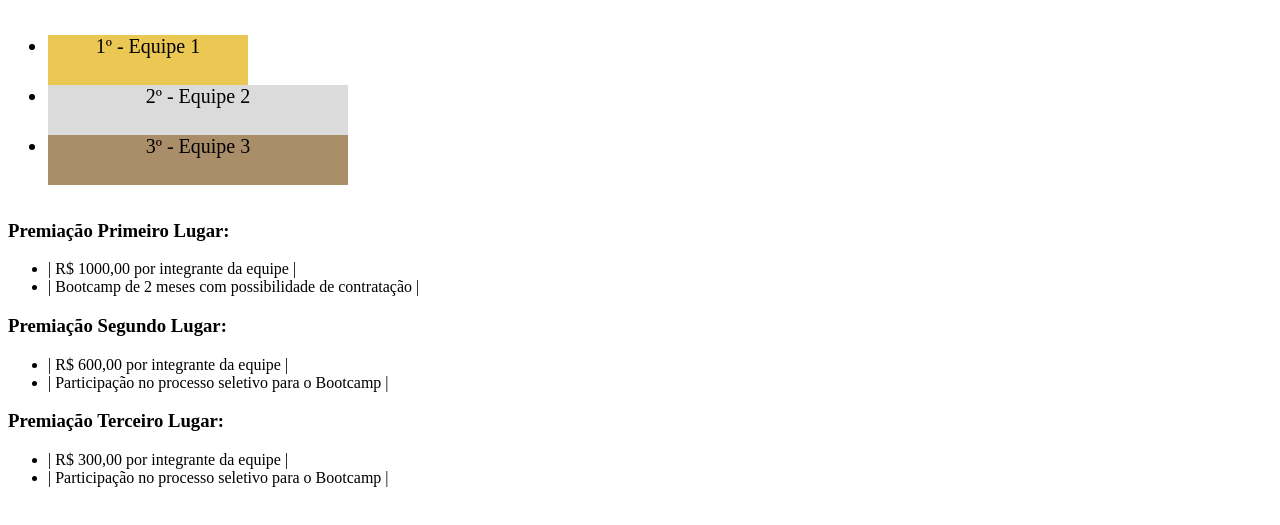
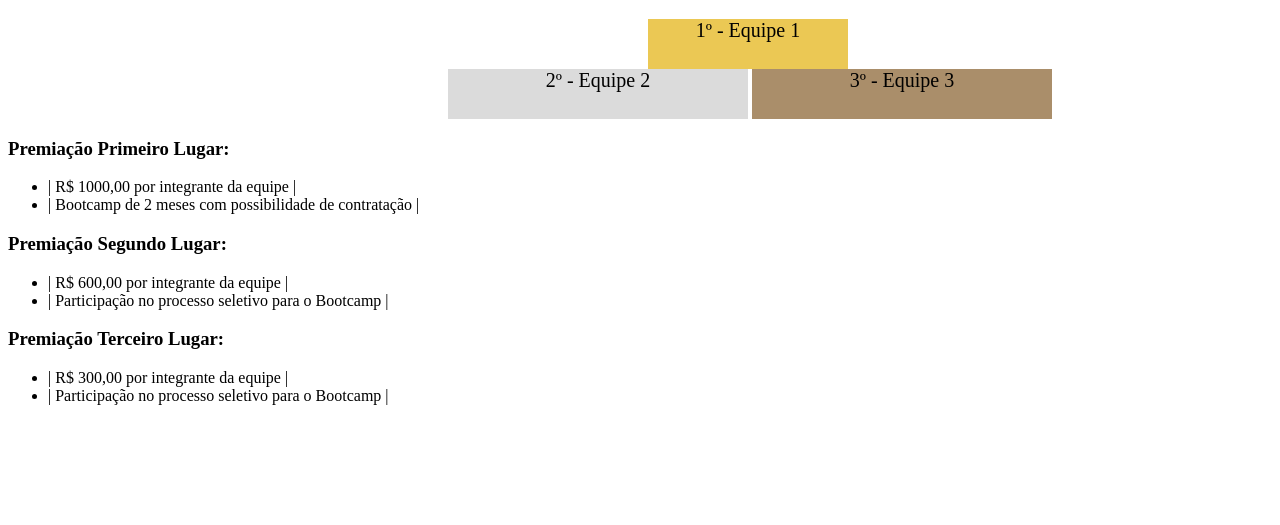
Before and after one commit to LcSouzaf/trybe-exercicios, a plain HTML site: page fundamentos/bloco-03-introducao-a-html-e-css/dia-04-html-semantico/index.html in a window 1280 px wide. Shown: the part 61-586 px from the top of the page. Drawn offline with Linux system fonts and the light colour scheme.

Commit message:
altera posição do podium

```diff
--- a/fundamentos/bloco-03-introducao-a-html-e-css/dia-04-html-semantico/index.html
+++ b/fundamentos/bloco-03-introducao-a-html-e-css/dia-04-html-semantico/index.html
@@ -15,6 +15,9 @@
         height: 50px;
         text-align: center;
         width: 200px;
+        display: block;
+        margin-left: 600px;
+
 
       }
 
@@ -24,6 +27,8 @@
         height: 50px;
         text-align: center;
         width: 300px;
+        display: inline-block;
+        margin-left: 400px;
       }
 
       .third {
@@ -32,11 +37,8 @@
         height: 50px;
         text-align: center;
         width: 300px;
-      }
-
-      .ranking {
         display: inline-block;
-        ;
+        margin-right: 200px;
       }
 
     </style>
```
